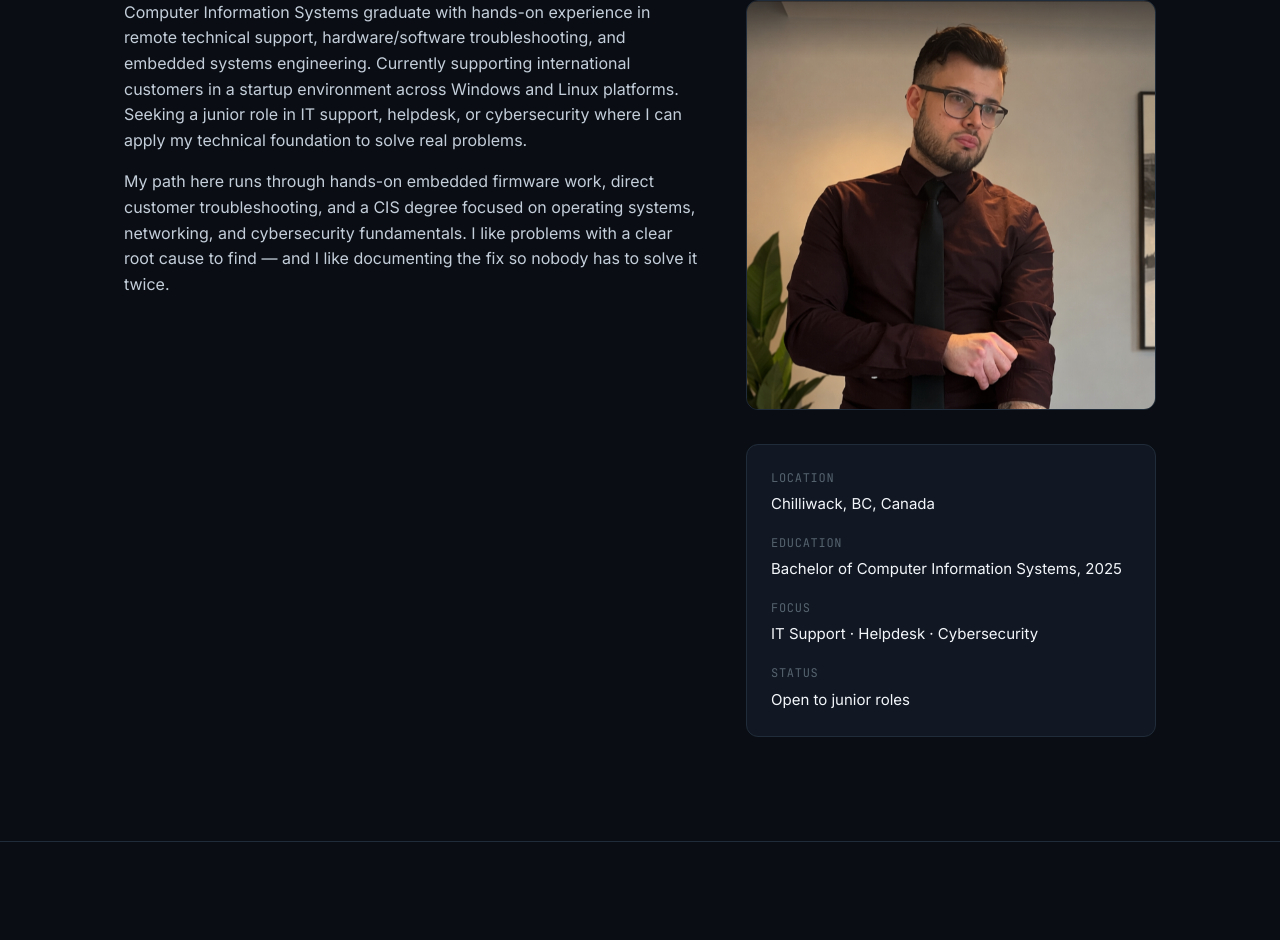
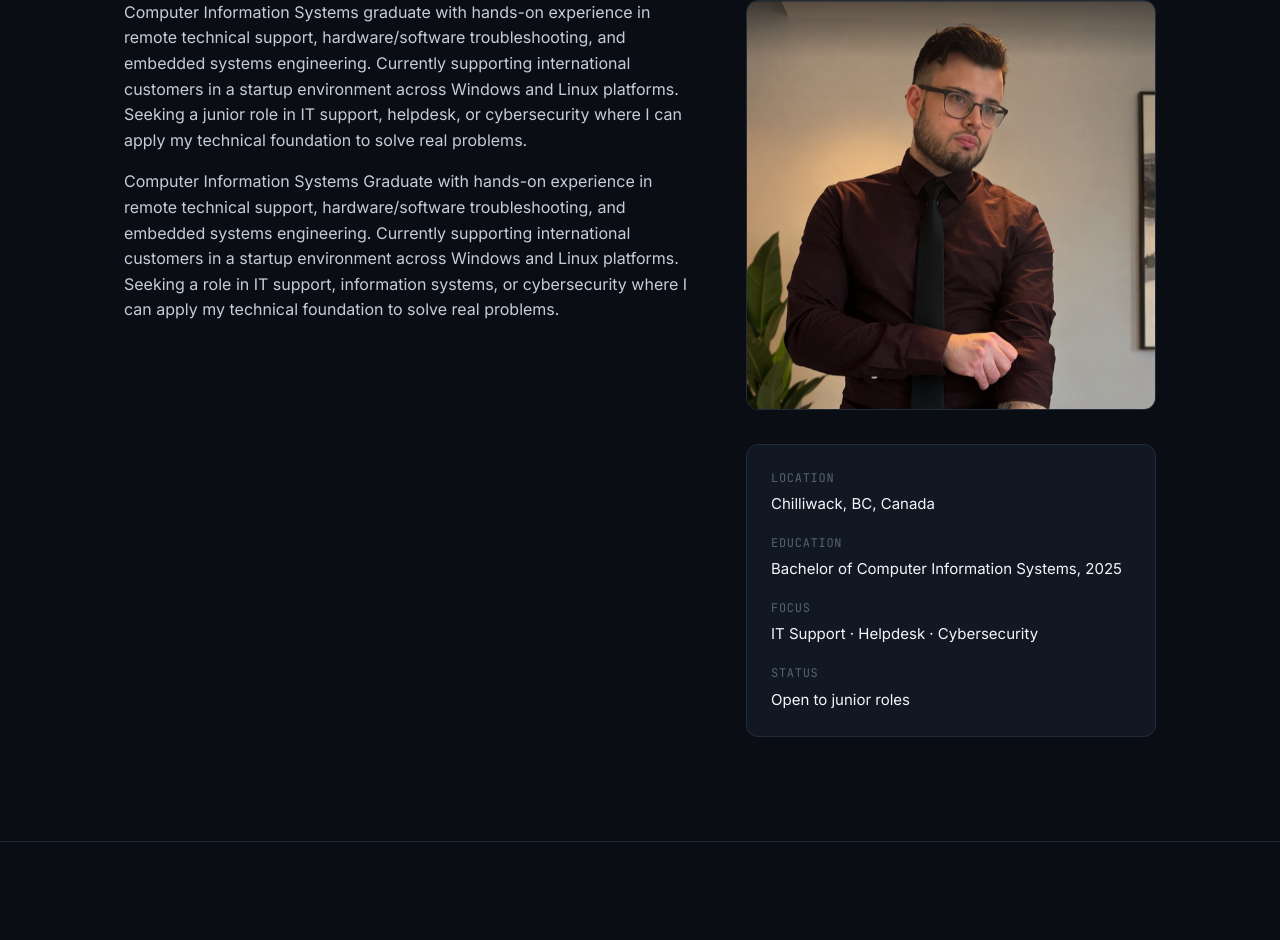
Before and after one commit to Steven-Furlong/steven-furlong.github.io, a React (Vite) app: page / in a window 1280 px wide. Shown: the part 904-1844 px from the top of the page. Built offline with nearby package versions, Linux system fonts and the light colour scheme.

Commit message:
Profile Photo

```diff
--- a/src/components/About.jsx
+++ b/src/components/About.jsx
@@ -46,10 +46,11 @@ export default function About() {
           <div className="about__text">
             <p>{profile.summary}</p>
             <p>
-              My path here runs through hands-on embedded firmware work, direct customer
-              troubleshooting, and a CIS degree focused on operating systems, networking, and
-              cybersecurity fundamentals. I like problems with a clear root cause to find — and I
-              like documenting the fix so nobody has to solve it twice.
+              Computer Information Systems Graduate with hands-on experience in remote technical support,
+              hardware/software troubleshooting, and embedded systems engineering.
+              Currently supporting international customers in a startup environment across Windows and Linux platforms.
+              Seeking a role in IT support, information systems, or cybersecurity where I can apply my technical foundation
+              to solve real problems.
             </p>
           </div>
 
```
